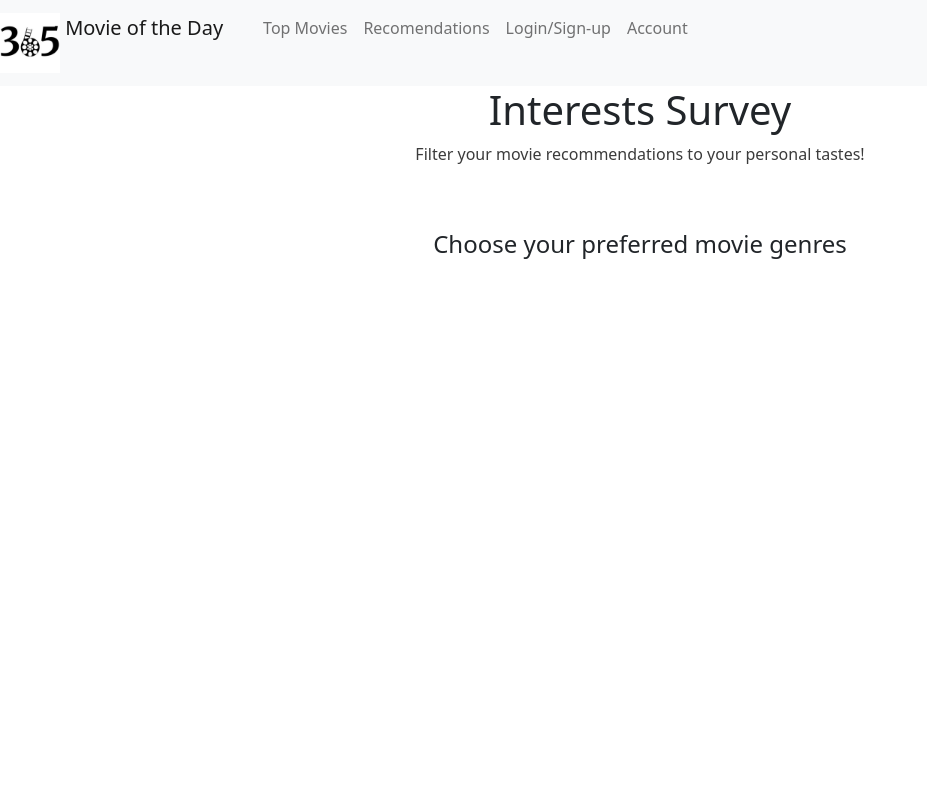
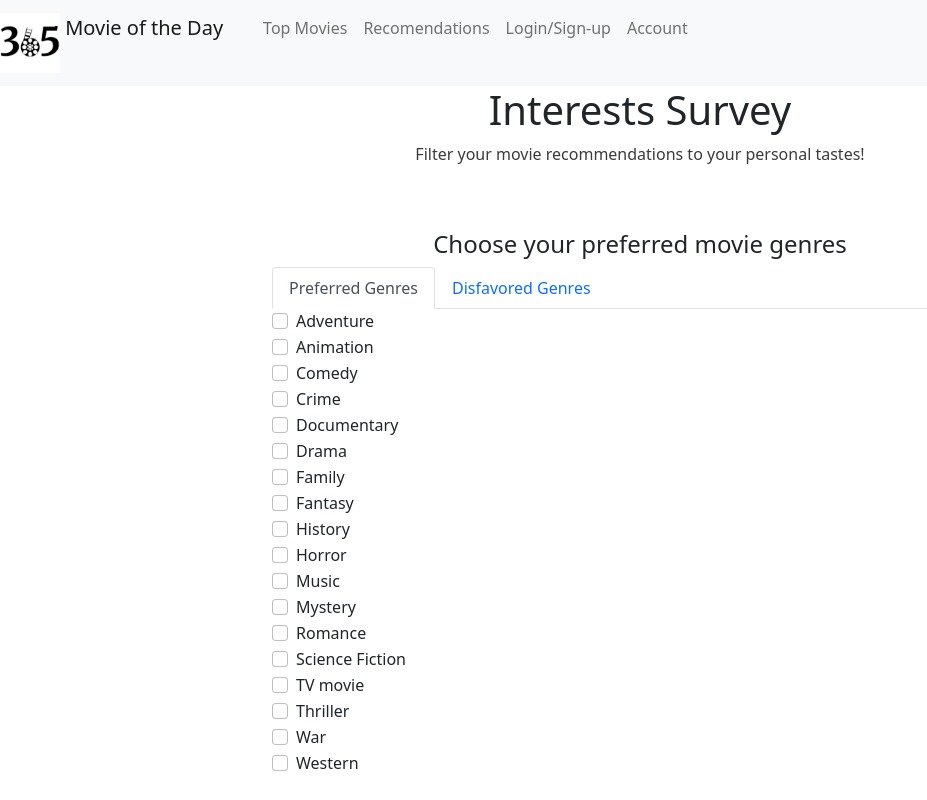
Before and after one commit to StephenMabry/CS230, an Angular app: page /Interests in a window 1280 px wide. Shown: the whole page, without its empty margins (0-927 px from the left). Built offline with nearby package versions, Linux system fonts and the light colour scheme; what @angular/fire would draw is missing.

Commit message:
Created preferred, disfavored tabs

```diff
--- a/src/app/Interests-Page/button-selections.component.html
+++ b/src/app/Interests-Page/button-selections.component.html
@@ -0,0 +1,108 @@
+<div class="form-check">
+    <input class="form-check-input" type="checkbox" value="" id="flexCheckDefault">
+    <label class="form-check-label" for="flexCheckDefault">
+        Adventure
+    </label>
+</div>
+<div class="form-check">
+    <input class="form-check-input" type="checkbox" value="" id="flexCheckDefault">
+    <label class="form-check-label" for="flexCheckDefault">
+        Animation
+    </label>
+</div>
+<div class="form-check">
+    <input class="form-check-input" type="checkbox" value="" id="flexCheckDefault">
+    <label class="form-check-label" for="flexCheckDefault">
+        Comedy
+    </label>
+</div>
+<div class="form-check">
+    <input class="form-check-input" type="checkbox" value="" id="flexCheckDefault">
+    <label class="form-check-label" for="flexCheckDefault">
+        Crime
+    </label>
+</div>
+<div class="form-check">
+    <input class="form-check-input" type="checkbox" value="" id="flexCheckDefault">
+    <label class="form-check-label" for="flexCheckDefault">
+        Documentary
+    </label>
+</div>
+<div class="form-check">
+    <input class="form-check-input" type="checkbox" value="" id="flexCheckDefault">
+    <label class="form-check-label" for="flexCheckDefault">
+        Drama
+    </label>
+</div>
+<div class="form-check">
+    <input class="form-check-input" type="checkbox" value="" id="flexCheckDefault">
+    <label class="form-check-label" for="flexCheckDefault">
+        Family
+    </label>
+</div>
+<div class="form-check">
+    <input class="form-check-input" type="checkbox" value="" id="flexCheckDefault">
+    <label class="form-check-label" for="flexCheckDefault">
+        Fantasy
+    </label>
+</div>
+<div class="form-check">
+    <input class="form-check-input" type="checkbox" value="" id="flexCheckDefault">
+    <label class="form-check-label" for="flexCheckDefault">
+        History
+    </label>
+</div>
+<div class="form-check">
+    <input class="form-check-input" type="checkbox" value="" id="flexCheckDefault">
+    <label class="form-check-label" for="flexCheckDefault">
+        Horror
+    </label>
+</div>
+<div class="form-check">
+    <input class="form-check-input" type="checkbox" value="" id="flexCheckDefault">
+    <label class="form-check-label" for="flexCheckDefault">
+        Music
+    </label>
+</div>
+<div class="form-check">
+    <input class="form-check-input" type="checkbox" value="" id="flexCheckDefault">
+    <label class="form-check-label" for="flexCheckDefault">
+        Mystery
+    </label>
+</div>
+<div class="form-check">
+    <input class="form-check-input" type="checkbox" value="" id="flexCheckDefault">
+    <label class="form-check-label" for="flexCheckDefault">
+        Romance
+    </label>
+</div>
+<div class="form-check">
+    <input class="form-check-input" type="checkbox" value="" id="flexCheckDefault">
+    <label class="form-check-label" for="flexCheckDefault">
+        Science Fiction
+    </label>
+</div>
+<div class="form-check">
+    <input class="form-check-input" type="checkbox" value="" id="flexCheckDefault">
+    <label class="form-check-label" for="flexCheckDefault">
+        TV movie
+    </label>
+</div>
+<div class="form-check">
+    <input class="form-check-input" type="checkbox" value="" id="flexCheckDefault">
+    <label class="form-check-label" for="flexCheckDefault">
+        Thriller
+    </label>
+</div>
+<div class="form-check">
+    <input class="form-check-input" type="checkbox" value="" id="flexCheckDefault">
+    <label class="form-check-label" for="flexCheckDefault">
+        War
+    </label>
+</div>
+<div class="form-check">
+    <input class="form-check-input" type="checkbox" value="" id="flexCheckDefault">
+    <label class="form-check-label" for="flexCheckDefault">
+        Western
+    </label>
+</div>
--- a/src/app/Interests-Page/button-selections.component.ts
+++ b/src/app/Interests-Page/button-selections.component.ts
@@ -1,7 +1,7 @@
 import { Component } from "@angular/core";
 
 @Component({
-    selector: 'user-profile',
+    selector: 'button-selections',
     templateUrl: 'button-selections.component.html',
     styleUrls: ['button-selections.component.css']
   })
--- a/src/app/Interests-Page/interest-survey.component.html
+++ b/src/app/Interests-Page/interest-survey.component.html
@@ -10,6 +10,24 @@
 
             <h4 class="text-center">Choose your preferred movie genres</h4>
 
+
+            <ul class="nav nav-tabs" id="myTab" role="tablist">
+                <li class="nav-item" role="presentation">
+                  <button class="nav-link active" id="preferred-tab" data-bs-toggle="tab" data-bs-target="#home" type="button" role="tab" aria-controls="home" aria-selected="true">Preferred Genres</button>
+                </li>
+                <li class="nav-item" role="presentation">
+                  <button class="nav-link" id="disfavored-tab" data-bs-toggle="tab" data-bs-target="#profile" type="button" role="tab" aria-controls="profile" aria-selected="false">Disfavored Genres</button>
+                </li>
+              </ul>
+              <div class="tab-content" id="myTabContent">
+                <div class="tab-pane fade show active" id="home" role="tabpanel" aria-labelledby="preferred-tab">
+                    <button-selections>Loading</button-selections>
+                </div>
+                <div class="tab-pane fade" id="profile" role="tabpanel" aria-labelledby="disfavored-tab">
+                    <button-selections>Loading</button-selections>
+                </div>
+              </div>
+
         </div>
 
         <div class="col-2"></div>
```
